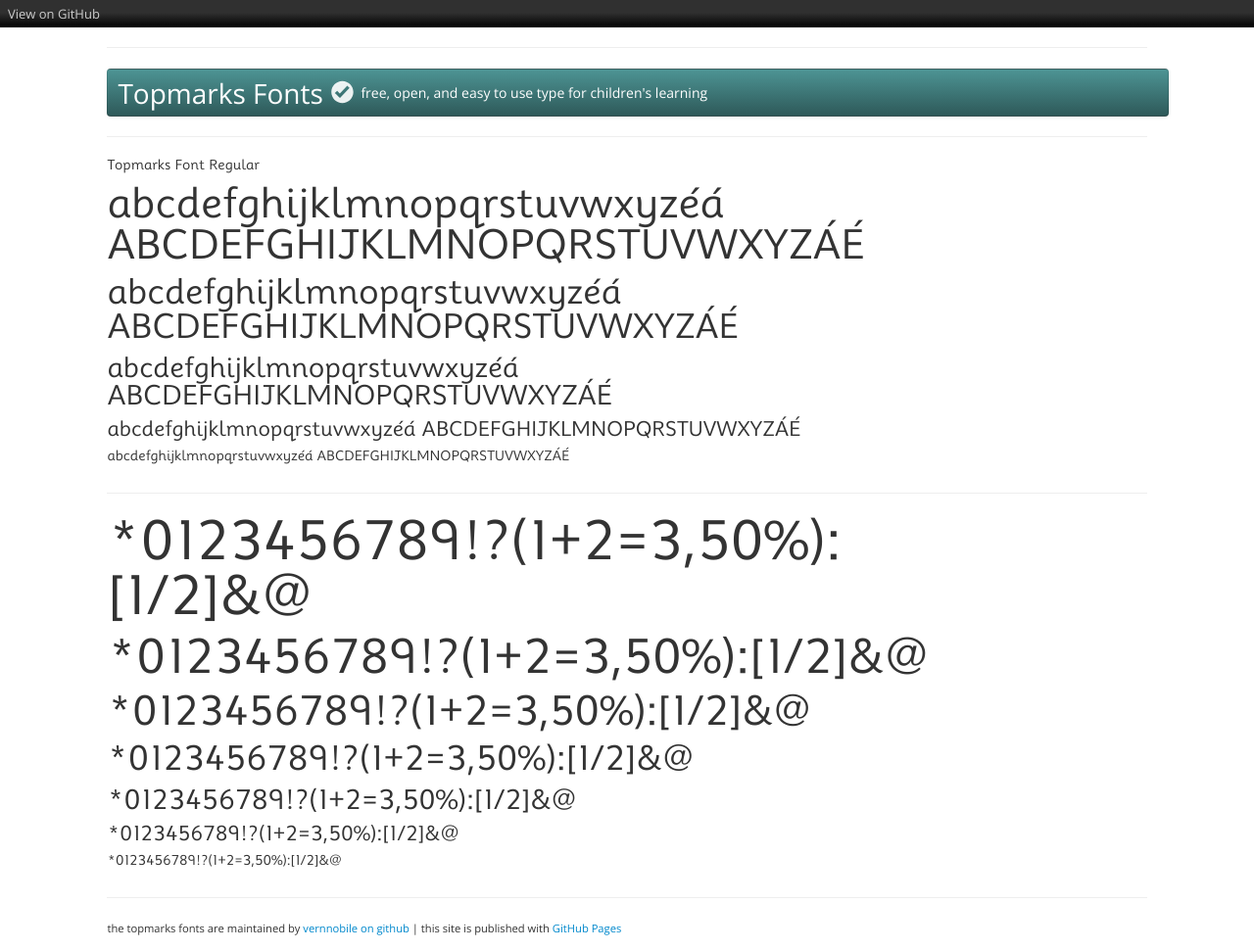
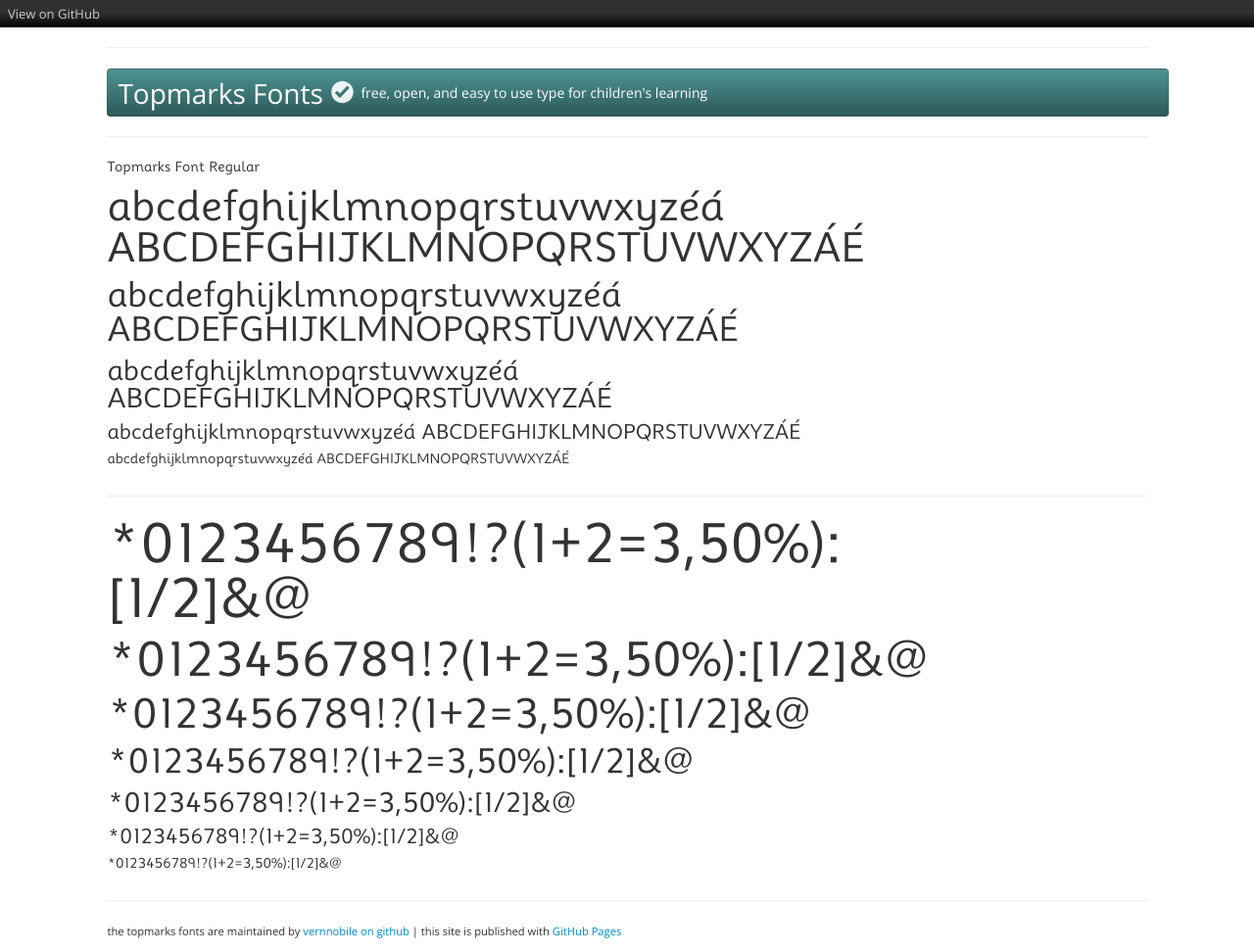
Before and after one commit to vernnobile/topmarks, a Jekyll site: the page built from testing.html, in a window 1280 px wide. Shown: the whole page at 98% size. Built offline with Jekyll 4.4.1, drawn with Linux system fonts in a browser that asks for light colours.

Commit message:
Update test.html

```diff
--- a/_includes/test.html
+++ b/_includes/test.html
@@ -1,6 +1,6 @@
 <div class="row-fluid">
 <div class="span10">
-<p style="font-family:'topmarksbook'; font-size:1em;line-height:1.2em;">
+<p style="font-family:'topmarksbook'; font-size:1em;line-height:1.4em;">
 Topmarks Font Regular</p>
 <p style="font-family:'topmarksbook'; font-size:3em; line-height:1em;">
 abcdefghijklmnopqrstuvwxyzéá ABCDEFGHIJKLMNOPQRSTUVWXYZÁÉ
```
